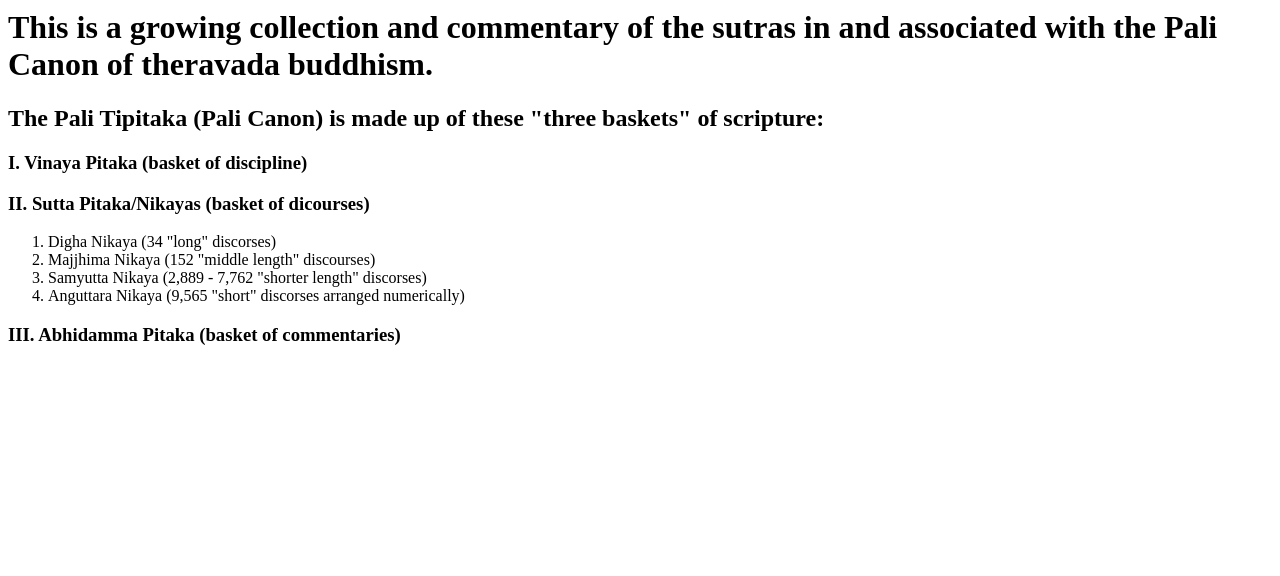
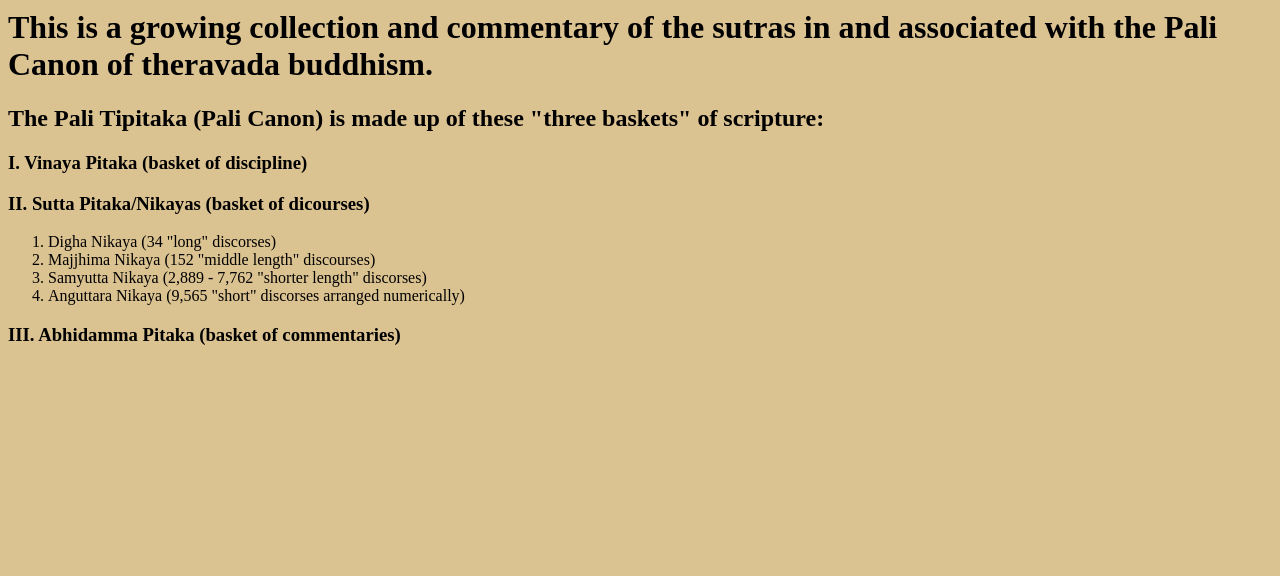
Before and after one commit to spenceryonce/HuntyPali, a website: page public/index.html in a window 1280 px wide. Shown: the part 224-800 px from the top of the page. Drawn offline with Linux system fonts and the light colour scheme.

Commit message:
added background color for main

```diff
--- a/public/index.html
+++ b/public/index.html
@@ -6,6 +6,9 @@
         <style>#nav{
             background-color: rgb(0, 32, 67);
             border-radius: 5px;
+        }
+        body{
+            background-color: rgb(219, 194, 145);
         }</style>
     </head>
     <body>
```
Also changed, not shown: 1 other file.
